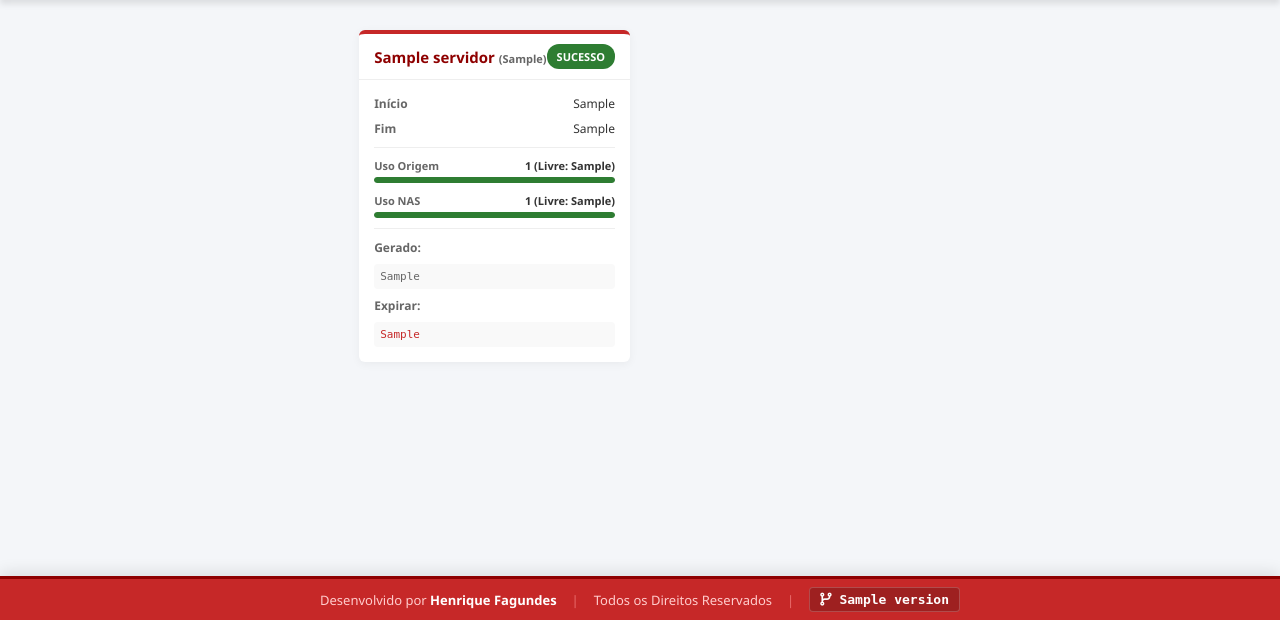
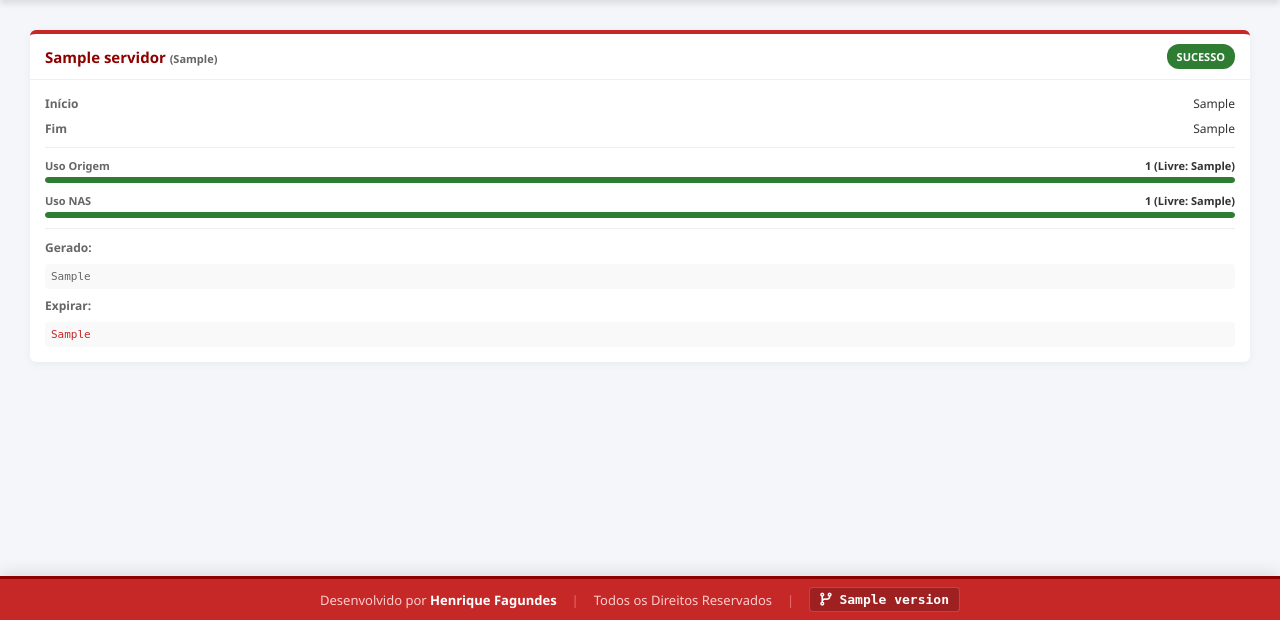
Before and after one commit to clubenaval/backups, a Flask app: template templates/index.html in a window 1280 px wide. Shown: the part 180-800 px from the top of the page. Run offline with Flask 3, Linux system fonts and the light colour scheme; the template is opened without the code that fills it: most values are stand-ins (such as "Sample title", 1, 10 or a date in 2020).

Commit message:
Ajuste na largura dos cards

```diff
--- a/templates/index.html
+++ b/templates/index.html
@@ -2,13 +2,43 @@
 
 {% block extra_css %}
 <style>
-    .container { max-width: 100%; margin: 30px auto; padding: 0 30px; display: grid; grid-template-columns: repeat(2, 1fr); gap: 20px; }
-    @media (max-width: 768px) { .container { grid-template-columns: 1fr; padding: 0 15px; } }
+    .container {
+        max-width: 100% !important; /* Força a ignorar limites do base.html */
+        width: 100%;
+        margin: 30px auto;
+        padding: 0 30px;
+        box-sizing: border-box; /* Garante que o padding não crie barra de rolagem horizontal */
+        display: grid !important;
+        grid-template-columns: repeat(2, 1fr) !important; /* Força a divisão exata em 2 colunas */
+        gap: 20px;
+    }
 
-    .card { background-color: var(--card-bg); border-radius: 6px; box-shadow: 0 2px 10px rgba(0,0,0,0.05); overflow: hidden; transition: transform 0.2s ease; border-top: 4px solid var(--cn-red); }
+    /* Responsividade para celulares */
+    @media (max-width: 768px) {
+        .container {
+            grid-template-columns: 1fr !important;
+            padding: 0 15px;
+        }
+    }
+
+    .card {
+        background-color: var(--card-bg);
+        border-radius: 6px;
+        box-shadow: 0 2px 10px rgba(0,0,0,0.05);
+        overflow: hidden;
+        transition: transform 0.2s ease;
+        border-top: 4px solid var(--cn-red);
+        width: 100%; /* Garante que o card ocupe todo o espaço da coluna */
+    }
     .card:hover { transform: translateY(-3px); }
 
     .card-header { padding: 10px 15px; border-bottom: 1px solid #eeeeee; display: flex; justify-content: space-between; align-items: center; }
+
+    /* Faz o último card ocupar a linha inteira se for ímpar */
+    .card:last-child:nth-child(odd) {
+        grid-column: 1 / -1;
+    }
+
     .server-name { font-size: 15px; font-weight: bold; color: var(--cn-red-dark); margin: 0; }
 
     .badge { padding: 5px 10px; border-radius: 12px; font-size: 11px; font-weight: bold; color: white; display: inline-flex; align-items: center; gap: 6px; }
```
